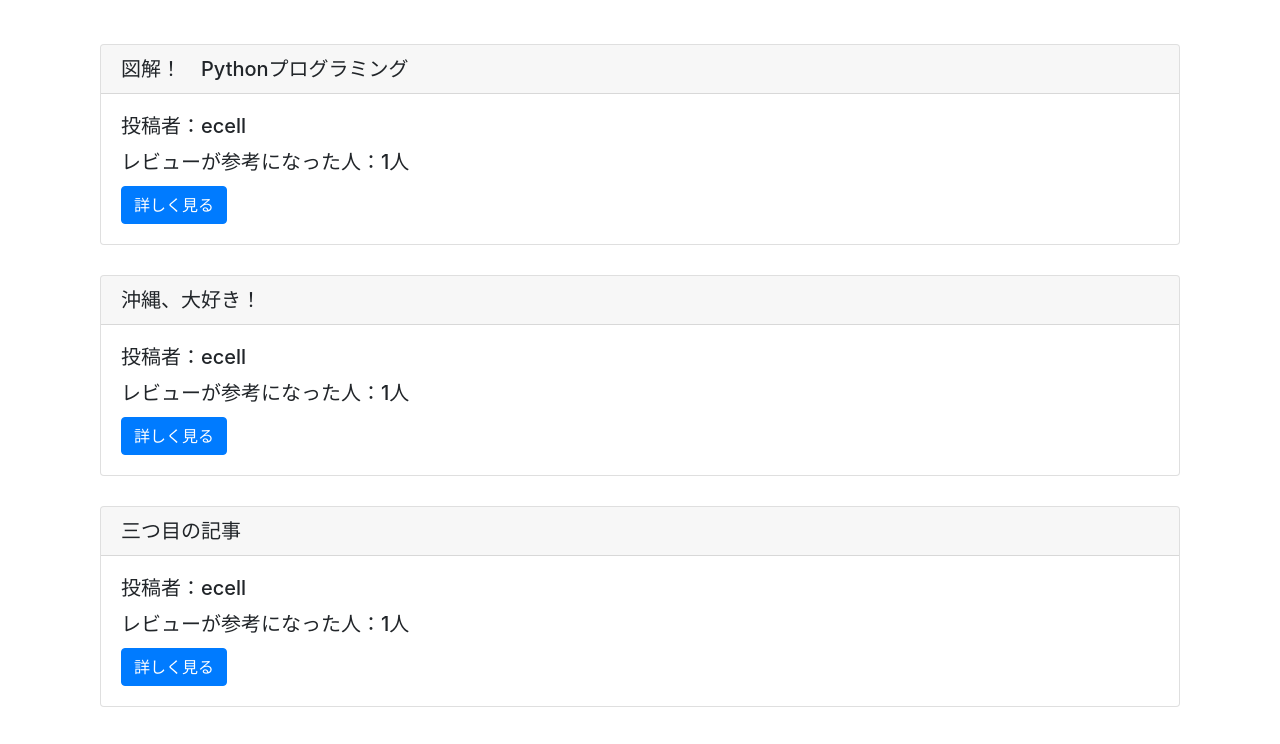
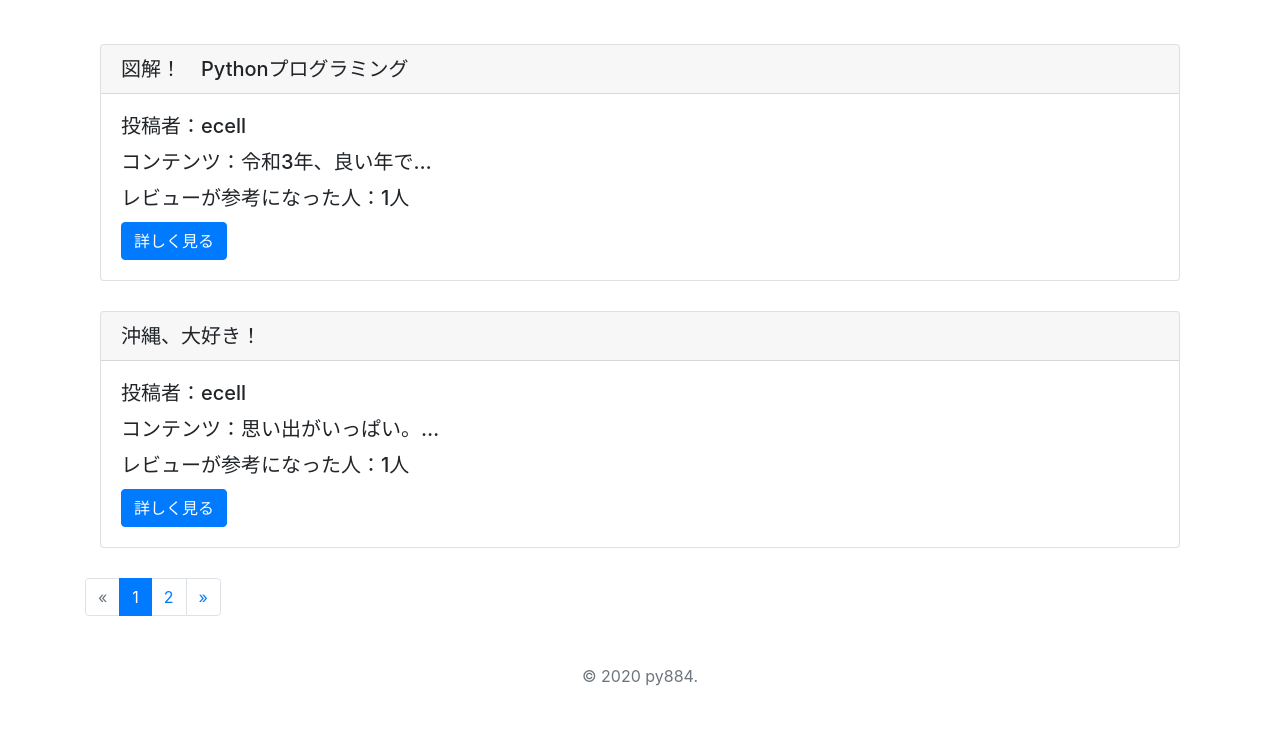
Before and after one commit to tomo884/py884_1, a Django app: page / in a window 1280 px wide. Shown: the part 56-800 px from the top of the page. Run offline with Django 3.2, Linux system fonts and the light colour scheme; a user stored in the database is signed in; data comes from the database, SQL or seed files in the repository; both versions use the stored data as it was after the commit; some libraries are stand-ins or nearby versions.

Commit message:
second commit

```diff
--- a/reviewpost/views.py
+++ b/reviewpost/views.py
@@ -8,10 +8,35 @@ from django.contrib.auth.decorators import login_required
 from django.views.generic import CreateView
 from django.urls import reverse_lazy
 
+#add
+from django.core.paginator import Paginator, EmptyPage, PageNotAnInteger
+
 @login_required
 def listview(request):
     object_list=ReviewModel.objects.all()
-    return render(request,'list.html',{'object_list':object_list})
+    paginator = Paginator(object_list, 2)
+    page = request.GET.get('page',1) # default値を設定
+    page_range = paginator.page_range   #add
+    articles = paginator.get_page(page) # page(page)を get_page(page)に変更
+    return render(request,'list.html',{
+        'page': int(page),
+        'page_range':page_range,
+        "articles":articles,
+        })
+
+
+def signupview(request):
+    if request.method=='POST':
+        username_data=request.POST['username_data']
+        password_data=request.POST['password_data']
+        try:
+            User.objects.create_user(username_data,'',password_data)
+        except IntegrityError:
+            return render(request,'signup.html',{'error':'このユーザーは既に登録されています。'})
+    else:
+        #return render(request,'signup.html',{})
+        print(User.objects.all())
+    return render(request,'signup.html',{})
 
 
 def signupview(request):
--- a/static/css/style.css
+++ b/static/css/style.css
@@ -7,3 +7,9 @@
 .create{
     margin-top: 150px;
 }
+.card-body img{
+	width:100%;
+}
+footer p{
+    text-align:center
+}
--- a/templates/base.html
+++ b/templates/base.html
@@ -71,7 +71,9 @@
     {% block content %}
     {% endblock content %}
 </main><!-- /.container -->
-
+<footer>
+ <p class="mt-5 mb-3 text-muted">&copy; 2020 py884.</p>
+</footer>
     <!-- Optional JavaScript -->
     <!-- jQuery first, then Popper.js, then Bootstrap JS -->
     <script src="https://code.jquery.com/jquery-3.3.1.slim.min.js" integrity="sha384-q8i/X+965DzO0rT7abK41JStQIAqVgRVzpbzo5smXKp4YfRvH+8abtTE1Pi6jizo" crossorigin="anonymous"></script>
--- a/templates/detail.html
+++ b/templates/detail.html
@@ -16,7 +16,7 @@
         <div class="card-body">
             <p><img src='{{object.images.url}}' width=300></p>
             <h5 class="card-title">投稿者：{{object.author}}</h5>
-            <h5 class="card-title">レビュー内容：{{object.content}}</h5>
+            <h5 class="card-title">レビュー内容：{{object.content | linebreaksbr}}</h5>
             <h5 class="card-title">投稿者の評価：{{object.evalution}}人</h5>
             <h5 class="card-title">レビューが参考になった人：{{object.useful_review}}人</h5>
             <a href="{% url 'evaluation' object.pk %}" class="btn btn-primary" aria-pressed="true">参考になった</a>
--- a/templates/list.html
+++ b/templates/list.html
@@ -8,16 +8,18 @@
 {% block content %}
 
 <div class="container">
-    {% for item in object_list %}
+    {% for item in articles %}
     <div class="card">
         <h5 class="card-header">{{item.title}}</h5>
         <div class="card-body">
             <h5 class="card-title">投稿者：{{item.author}}</h5>
+            <h5 class="card-title">コンテンツ：{{item.content | truncatechars:10 }}</h5>
             <h5 class="card-title">レビューが参考になった人：{{item.useful_review}}人</h5>
             <a href="{% url 'detail' item.pk %}" class="btn btn-primary">詳しく見る</a>
         </div>
     </div>
     {% endfor %}
 </div>
+{% include "pagination.html" with object_page=articles page=page page_range=page_range %}
 
 {% endblock content %}
--- a/templates/login.html
+++ b/templates/login.html
@@ -10,7 +10,7 @@
 <div class="container login">
   <form class="form-signin" method='post'>{% csrf_token %}
     <img class="mb-4" src="{% static 'img/bootstrap-solid.svg' %}" alt="" width="72" height="72">
-    <h1 class="h3 mb-3 font-weight-normal">Please login</h1>
+    <h1 class="h3 mb-3 font-weight-normal">Please login　--初めての方は<a href="{% url 'signup' %}" class="btn btn-primary">signup</a>から--</h1>
     <label for="inputEmail" class="sr-only">Username</label>
     <input type="text" id="inputEmail" class="form-control" placeholder="Username" name="username_data" required autofocus>
     <label for="inputPassword" class="sr-only">Password</label>
@@ -18,7 +18,7 @@
     <div class="checkbox mb-3">
     </div>
     <button class="btn btn-lg btn-primary btn-block" type="submit">login</button>
-    <p class="mt-5 mb-3 text-muted">&copy; 2017-2019</p>
+
   </form>
 </div>
 
--- /dev/null
+++ b/templates/pagination.html
@@ -0,0 +1,24 @@
+<ul class="pagination">
+    {% if object_page.has_previous %}
+    <li class="page-item">
+    <a href="?page={{ object_page.previous_page_number }}" class="page-link">&laquo;</a>
+    </li>
+    {% else %}
+    <li class="page-item disabled">
+    <a href="" class="page-link">&laquo;</a>
+    </li>
+    {% endif %}
+    {% for i in page_range %}
+    <li class="page-item {% if forloop.counter == page %}active{% endif %}"><a class="page-link" href="?page={{ forloop.counter }}">{{ forloop.counter }}</a></li>
+    {% endfor %}
+    {% if object_page.has_next %}
+    <li class="page-item">
+    <a href="?page={{ object_page.next_page_number }}" class="page-link">&raquo;</a>
+    </li>
+    {% else %}
+    <li class="page-item disabled">
+    <a href="" class="page-link disabled">&raquo;</a>
+    </li>
+    {% endif %}
+    </li>
+</ul>
--- a/templates/signup.html
+++ b/templates/signup.html
@@ -21,7 +21,6 @@
     <div class="checkbox mb-3">
     </div>
     <button class="btn btn-lg btn-primary btn-block" type="submit">Sign in</button>
-    <p class="mt-5 mb-3 text-muted">&copy; 2017-2019</p>
   </form>
 </div>
 
```
Also changed, not shown: db.sqlite3.
